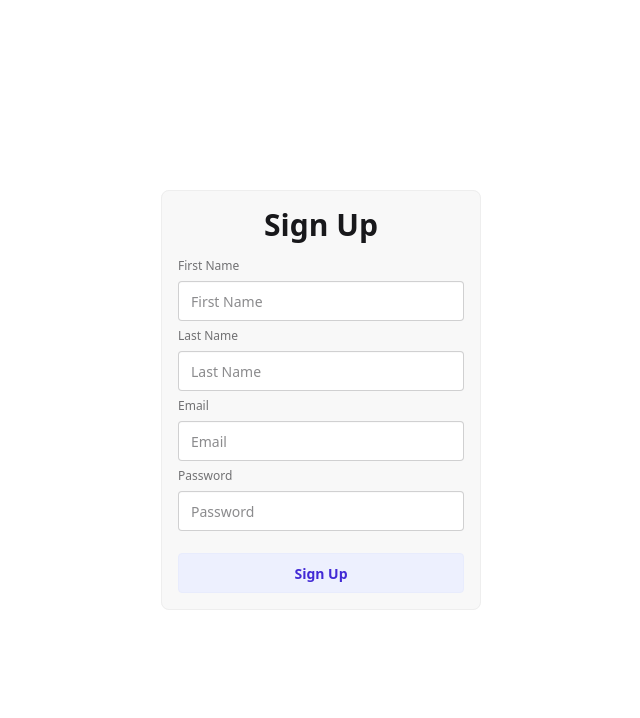
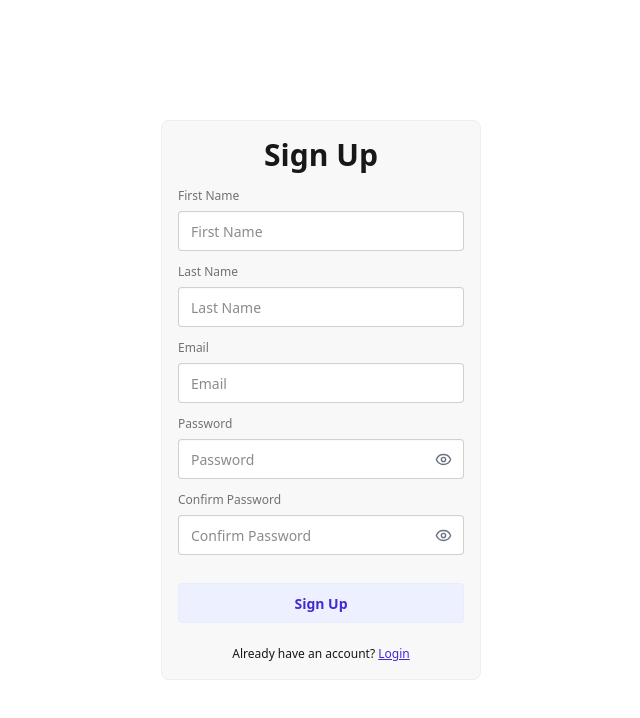
Before and after one commit to Rishi-045/DevTinder_Frontend, a React (Vite) app: page /signup in a window 1280 px wide. Shown: the top 718 px of the page, without its empty margins (319-959 px from the left). Built offline with nearby package versions, Linux system fonts and the light colour scheme.

Commit message:
apply validation on signup form, set up axios, craete axios instance

```diff
--- a/package.json
+++ b/package.json
@@ -12,7 +12,9 @@
   "dependencies": {
     "@hookform/resolvers": "^5.2.2",
     "@tailwindcss/vite": "^4.1.18",
+    "axios": "^1.13.4",
     "daisyui": "^5.5.17",
+    "lucide-react": "^0.563.0",
     "react": "^19.2.0",
     "react-dom": "^19.2.0",
     "react-hook-form": "^7.71.1",
--- a/src/pages/Login.jsx
+++ b/src/pages/Login.jsx
@@ -1,7 +1,10 @@
 import { zodResolver } from "@hookform/resolvers/zod";
-import React from "react";
+import React, { useState } from "react";
 import { useForm } from "react-hook-form";
 import { z } from "zod";
+import { Eye, EyeOff } from "lucide-react";
+import { Link } from "react-router";
+import api from "../utils/axios";
 
 const formSchema = z.object({
   email: z
@@ -11,10 +14,12 @@ const formSchema = z.object({
   password: z
     .string()
     .min(1, "Password is required")
-    .min(6, "Password must be at least 6 characters").max(20, "Password must be at most 20 characters"),
+    .min(6, "Password must be at least 6 characters")
+    .max(20, "Password must be at most 20 characters"),
 });
 
 const Login = () => {
+  const [showPassword, setShowPassword] = useState(false);
   const {
     register,
     handleSubmit,
@@ -23,11 +28,15 @@ const Login = () => {
     resolver: zodResolver(formSchema),
   });
 
-  const handleFormSubmit = (data) => {
-    console.log(data);
+  const handleFormSubmit = async (data) => {
+    try {
+      const res = await api.post("/login", data);
+      console.log(res.data);
+    } catch (err) {
+      console.error(err.message);
+    }
   };
 
-  console.log("Render Login Page");
   return (
     <div className="flex items-center justify-center min-h-screen">
       <form onSubmit={handleSubmit(handleFormSubmit)}>
@@ -36,22 +45,37 @@ const Login = () => {
           <h2 className="text-3xl font-bold text-center mb-2">Login</h2>
           <label className="label">Email</label>
           <input {...register("email")} className="input" placeholder="Email" />
-          <div>
+
           <span className="text-red-500">{errors.email?.message}</span>
-          </div>
 
           <label className="label">Password</label>
+          <div className="relative">
             <input
+              type={showPassword ? "text" : "password"}
               {...register("password")}
               className="input"
               placeholder="Password"
             />
+            <button
+              type="button"
+              onClick={() => setShowPassword(!showPassword)}
+              className="absolute top-3 right-3"
+            >
+              {showPassword ? <EyeOff size={17} /> : <Eye size={17} />}
+            </button>
+          </div>
           <span className="text-red-500">{errors.password?.message}</span>
 
           <div>
             <a className="link link-hover">Forgot password?</a>
           </div>
           <button className="btn btn-soft btn-primary mt-4">Sign In</button>
+          <p className="mt-4 text-center">
+            Don't have an account?{" "}
+            <Link to="/signup" className="link link-primary">
+              Signup
+            </Link>
+          </p>
         </fieldset>
       </form>
     </div>
--- a/src/pages/SignUp.jsx
+++ b/src/pages/SignUp.jsx
@@ -1,26 +1,140 @@
-import React from "react";
+import { zodResolver } from "@hookform/resolvers/zod";
+import React, { useState } from "react";
+import { useForm } from "react-hook-form";
+import z from "zod";
+import { Eye, EyeOff } from "lucide-react";
+import { Link } from "react-router";
+
+const signUpSchema = z
+  .object({
+    firstName: z
+      .string()
+      .min(1, "First Name is Required.")
+      .max(50, "First Name must be at most 50 characters"),
+    lastName: z
+      .string()
+      .min(1, "Last Name is Required.")
+      .max(50, "Last Name must be at most 50 characters"),
+    email: z
+      .string()
+      .min(1, "Email is required")
+      .email("Enter a valid email address"),
+    password: z
+      .string()
+      .min(1, "Password is required")
+      .min(6, "Password must be at least 6 characters")
+      .max(20, "Password must be at most 20 characters")
+      .regex(
+        /^(?=.*[a-z])(?=.*[A-Z])(?=.*\d)(?=.*[@$!%*?&])[A-Za-z\d@$!%*?&]{6,}$/,
+        "Password must be at least 6 characters and include uppercase, lowercase, number, and special character.",
+      ),
+    confirmPassword: z.string(),
+  })
+  .refine((data) => data.confirmPassword == data.password, {
+    error: "Passwords do not match!",
+    path: ["confirmPassword"],
+  });
 
 const SignUp = () => {
+  const [showPassword, setShowPassword] = useState(false);
+  const [showConfirmPassword, setShowConfirmPassword] = useState(false);
+  const {
+    register,
+    handleSubmit,
+    formState: { errors },
+  } = useForm({
+    resolver: zodResolver(signUpSchema),
+  });
+
+  const handleFormSubmit = (data) => {
+    console.log(data);
+  };
+
   return (
     <div className="flex items-center justify-center min-h-screen">
+      <form onSubmit={handleSubmit(handleFormSubmit)}>
         <fieldset className="fieldset bg-base-200 border-base-300 rounded-box w-xs border p-4">
           {/* <legend className="fieldset-legend">Login</legend> */}
           <h2 className="text-3xl font-bold text-center mb-2">Sign Up</h2>
 
           <label className="label">First Name</label>
-        <input type="text" className="input" placeholder="First Name" />
+          <input
+            type="text"
+            {...register("firstName")}
+            className="input"
+            placeholder="First Name"
+          />
+          <span className="text-red-500">{errors.firstName?.message}</span>
 
           <label className="label">Last Name</label>
-        <input type="text" className="input" placeholder="Last Name" />
+          <input
+            type="text"
+            {...register("lastName")}
+            className="input"
+            placeholder="Last Name"
+          />
+          <span className="text-red-500">{errors.lastName?.message}</span>
 
           <label className="label">Email</label>
-        <input type="email" className="input" placeholder="Email" />
+          <input
+            type="email"
+            {...register("email")}
+            className="input"
+            placeholder="Email"
+          />
+          <span className="text-red-500">{errors.email?.message}</span>
 
           <label className="label">Password</label>
-        <input type="password" className="input" placeholder="Password" />
+          <div className="relative">
+            <input
+              type={showPassword ? "text" : "password"}
+              {...register("password")}
+              className="input"
+              placeholder="Password"
+            />
+            <button
+              type="button"
+              onClick={() => setShowPassword(!showPassword)}
+              className="absolute right-3 top-3 text-gray-500"
+            >
+              {showPassword ? <EyeOff size={17} /> : <Eye size={17} />}
+            </button>
+          </div>
+          <span className="text-red-500">{errors.password?.message}</span>
+
+          <label className="label">Confirm Password</label>
+          <div className="relative">
+            <input
+              type={showConfirmPassword ? "text" : "password"}
+              {...register("confirmPassword")}
+              className="input"
+              placeholder="Confirm Password"
+            />
+            <button
+              type="button"
+              onClick={() => setShowConfirmPassword(!showConfirmPassword)}
+              className="absolute right-3 top-3 text-gray-500"
+            >
+              {showConfirmPassword ? (
+                <EyeOff size={17} />
+              ) : (
+                <Eye size={17} />
+              )}
+            </button>
+          </div>
+          <span className="text-red-500">
+            {errors.confirmPassword?.message}
+          </span>
 
           <button className="btn btn-soft btn-primary mt-4">Sign Up</button>
+          <p className="mt-4 text-center">
+            Already have an account?{" "}
+            <Link to="/login" className="link link-primary">
+              Login
+            </Link>
+          </p>
         </fieldset>
+      </form>
     </div>
   );
 };
--- /dev/null
+++ b/src/utils/axios.js
@@ -0,0 +1,8 @@
+import axios from "axios";
+
+const api = axios.create({
+  baseURL: "http://localhost:8000",
+  withCredentials: true,
+});
+
+export default api;
```
Also changed, not shown: 1 other file (tests, documents, lock files or other folders). Lines whose indentation alone changed are shown as unchanged.
